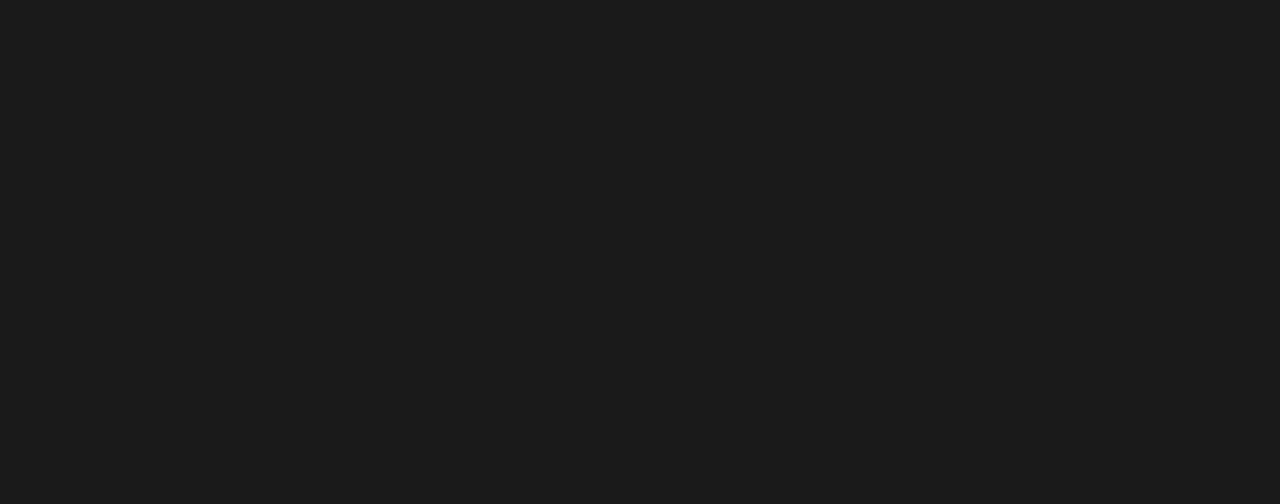
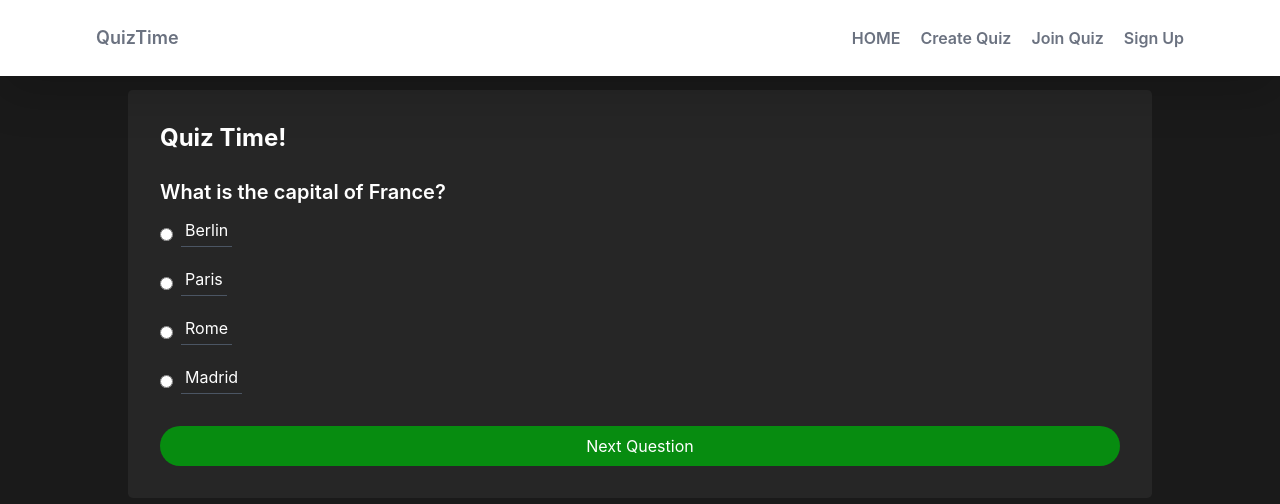
Before and after one commit to abedllah/quiz-time, a React (Create React App) app: page /QuizPage in a window 1280 px wide. Before the commit this address had no page. Shown: the top 504 px of the page. Built offline with nearby package versions, Linux system fonts and the light colour scheme.

Commit message:
feat: add QuizPage component and navigation functionality in JoinQuiz

```diff
--- a/src/App.js
+++ b/src/App.js
@@ -5,6 +5,7 @@
 import MainPage from './Component/MainPage';
 import CreateQuiz from './Component/CreatQuiz';
 import JoinQuiz from './Component/JoinQioz';
+import QuizPage from './Component/QuizPage';
 
 
 export default function App(){
@@ -16,6 +17,7 @@
           <Route path="/CreatQuiz" element={<CreateQuiz />} />
           <Route path="/MainPage" element={<MainPage />} />
           <Route path="/JoinQuiz" element={<JoinQuiz />} />
+          <Route path="/QuizPage" element={<QuizPage />} />
           <Route path="/SignUp" element={<SignUp />} />
         </Routes>
       </BrowserRouter>
--- a/src/Component/JoinQioz.jsx
+++ b/src/Component/JoinQioz.jsx
@@ -1,15 +1,23 @@
 import { useState } from 'react';
+import { useNavigate } from 'react-router-dom';
 
 export default function JoinQuiz({ onClose }) {
     const [quizCode, setQuizCode] = useState('');
     const [searchTerm, setSearchTerm] = useState('');
+
+    const navigate = useNavigate();
+
+    // Function to navigate back to the home page
+    const goToHome = () => {
+        navigate('/MainPage'); // '/' routes to the homepage
+    };
 
     return (
         <div className="fixed inset-0 bg-black bg-opacity-50 flex justify-center items-center">
             <div className="bg-gray-800 text-white p-6 rounded-lg w-full max-w-md mx-4">
                 <div className="flex justify-between items-center mb-4">
                     <h2 className="text-xl font-bold">Join a Quiz</h2>
-                    <button onClick={onClose} className="text-gray-400 hover:text-white">
+                    <button onClick={goToHome} className="text-gray-400 hover:text-white">
                         <i className="fas fa-times"></i>
                     </button>
                 </div>
--- /dev/null
+++ b/src/Component/QuizPage.jsx
@@ -0,0 +1,150 @@
+import React, { useState } from 'react';
+import NavigationBar from "./NavigationBar";
+
+const QuizPage = () => {
+    // Placeholder questions and answers with correct answers
+    const questions = [
+        {
+            id: 1,
+            questionText: "What is the capital of France?",
+            answers: [
+                { text: "Berlin", isCorrect: false },
+                { text: "Paris", isCorrect: true },
+                { text: "Rome", isCorrect: false },
+                { text: "Madrid", isCorrect: false },
+            ],
+        },
+        {
+            id: 2,
+            questionText: "What is the largest planet in our solar system?",
+            answers: [
+                { text: "Earth", isCorrect: false },
+                { text: "Mars", isCorrect: false },
+                { text: "Jupiter", isCorrect: true },
+                { text: "Saturn", isCorrect: false },
+            ],
+        },
+        {
+            id: 3,
+            questionText: "Which ocean is the largest?",
+            answers: [
+                { text: "Indian", isCorrect: false },
+                { text: "Atlantic", isCorrect: false },
+                { text: "Arctic", isCorrect: false },
+                { text: "Pacific", isCorrect: true },
+            ],
+        },
+    ];
+
+    // State to keep track of the current question index, score, and selected answers
+    const [currentQuestion, setCurrentQuestion] = useState(0);
+    const [score, setScore] = useState(0);
+    const [selectedAnswers, setSelectedAnswers] = useState([]);
+    const [showScore, setShowScore] = useState(false);
+    const [showCorrection, setShowCorrection] = useState(false);
+
+    // Handle answer selection
+    const handleAnswerClick = (isCorrect) => {
+        setSelectedAnswers(prev => [...prev, isCorrect]);
+        if (isCorrect) {
+            setScore(prev => prev + 1);
+        }
+    };
+
+    // Handle Next Question button click
+    const handleNextQuestion = () => {
+        if (currentQuestion < questions.length - 1) {
+            setCurrentQuestion(currentQuestion + 1);
+        } else {
+            setShowScore(true);
+        }
+    };
+
+    // Handle View Correction button click
+    const handleViewCorrection = () => {
+        setShowCorrection(true);
+    };
+
+    return (
+        <div>
+            <NavigationBar />
+            <div className="mainS flex justify-center w-full text-white mt-10">
+                <div className="p-8 w-3/4 bg-gray-800 rounded-lg">
+                    {!showScore ? (
+                        <>
+                            <h1 className="text-2xl font-bold mb-4">Quiz Time!</h1>
+                            <div className="mb-4">
+                                <h2 className="text-xl font-semibold mb-2">
+                                    {questions[currentQuestion].questionText}
+                                </h2>
+                                {questions[currentQuestion].answers.map((answer, index) => (
+                                    <div key={index} className="flex items-center mb-2">
+                                        <input
+                                            type="radio"
+                                            name="answer"
+                                            id={`answer-${index}`}
+                                            className="mr-2"
+                                            onChange={() => handleAnswerClick(answer.isCorrect)}
+                                        />
+                                        <label
+                                            htmlFor={`answer-${index}`}
+                                            className="border-b border-gray-600 p-1 focus:outline-none"
+                                        >
+                                            {answer.text}
+                                        </label>
+                                    </div>
+                                ))}
+                            </div>
+                            <button
+                                onClick={handleNextQuestion}
+                                className={`w-full rounded-full p-2 text-white bg-blue-500 hover:bg-blue-600`}
+                            >
+                                {currentQuestion < questions.length - 1 ? "Next Question" : "Quiz Complete"}
+                            </button>
+                        </>
+                    ) : (
+                        <div className="text-center">
+                            <h1 className="text-4xl font-bold mb-4">Your Score: {score} out of {questions.length}</h1>
+                            <button
+                                onClick={() => window.location.reload()}
+                                className="bg-blue-500 px-4 py-2 rounded-full text-white mr-4"
+                            >
+                                Return
+                            </button>
+                            <button
+                                onClick={handleViewCorrection}
+                                className="bg-green-500 px-4 rounded-full py-2 text-white"
+                            >
+                                View Correction
+                            </button>
+                        </div>
+                    )}
+                    {showCorrection && (
+                        <div className="mt-4">
+                            <h2 className="text-xl font-semibold mb-2">Corrections:</h2>
+                            {questions.map((question, index) => (
+                                <div key={index} className="mb-4">
+                                    <h3 className="font-semibold">{question.questionText}</h3>
+                                    {question.answers.map((answer, ansIndex) => {
+                                        const selected = selectedAnswers[index];
+                                        const answerStyle = selected === undefined ? "" :
+                                            selected === answer.isCorrect ? "text-green-500" : "text-red-500";
+                                        return (
+                                            <div key={ansIndex} className={`flex items-center mb-2 ${answerStyle}`}>
+                                                <label className="border-b border-gray-600 p-1 focus:outline-none">
+                                                    {answer.text} {answer.isCorrect && "(Correct)"}
+                                                </label>
+                                            </div>
+                                        );
+                                    })}
+                                </div>
+                            ))}
+                        </div>
+                    )}
+                </div>
+            </div>
+        </div>
+    );
+};
+
+export default QuizPage;
--- a/src/css/CreatQuiz.css
+++ b/src/css/CreatQuiz.css
@@ -1,6 +1,6 @@
 .mainS {
     width: 100%;
-    height: auto !important;
+    height: auto;
     margin: 7% auto;
 }
 .mainS > div {
```
Also changed, not shown: src/css/QuizPage.css (added).
